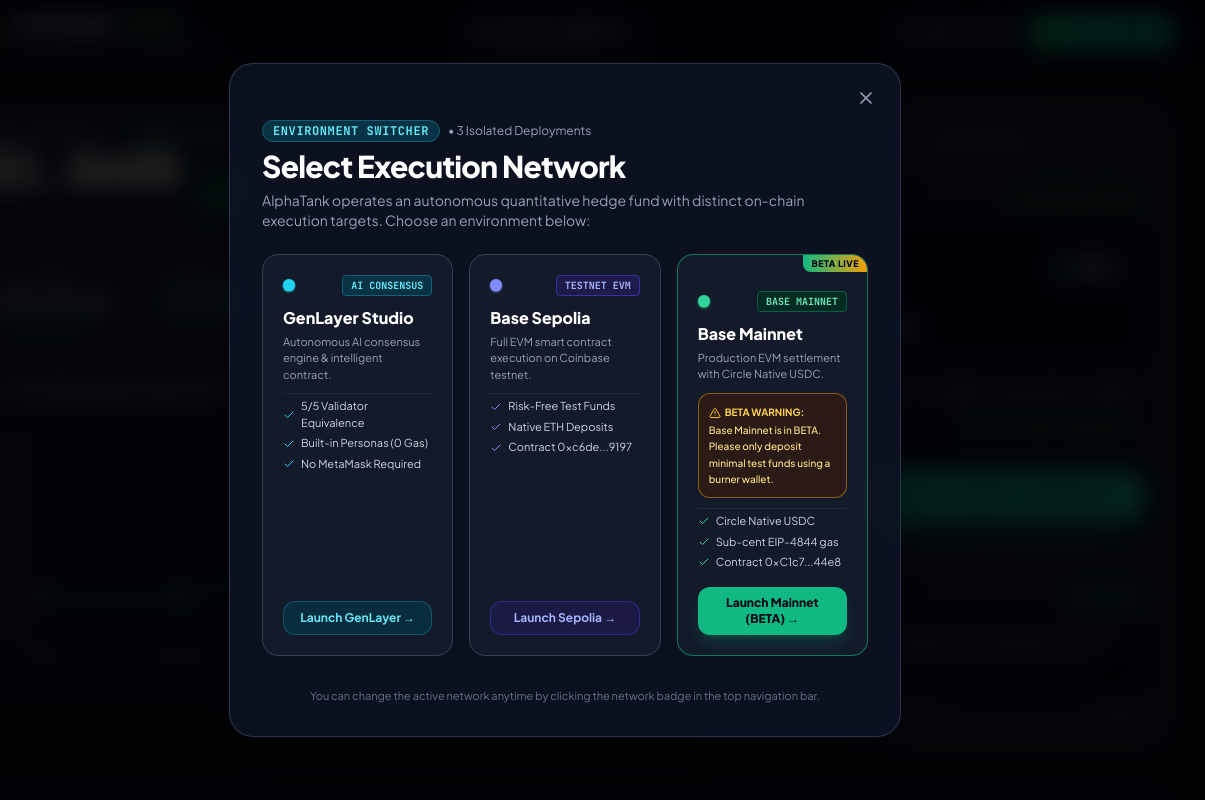
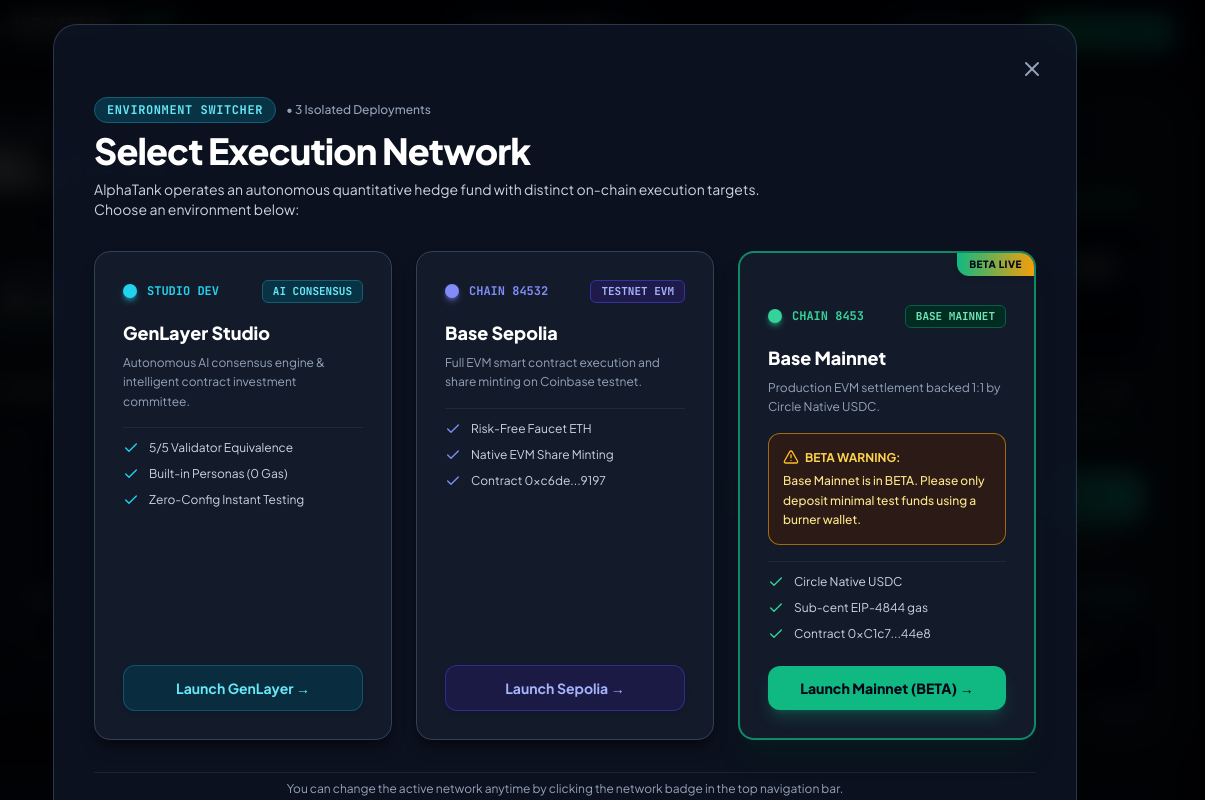
Before and after one commit to tumhi4/AlphaTank, a website: page frontend/index.html in a window 1280 px wide. Shown: the top 800 px of the page, 75-1280 px from the left. Drawn offline with nearby package versions, Linux system fonts and the light colour scheme; no server answers.

Commit message:
style(ui): widen execution network modal to max-w-5xl with generous spacing and card breathing room

```diff
--- a/frontend/index.html
+++ b/frontend/index.html
@@ -124,114 +124,126 @@
   </header>
 
   <!-- ========================================================================= -->
-  <!-- NETWORK SELECTION & ONBOARDING MODAL (POPUP)                              -->
+  <!-- NETWORK SELECTION & ONBOARDING MODAL (EXPANSIVE LUXURY FINTECH LAYOUT)    -->
   <!-- ========================================================================= -->
-  <div id="networkSelectionModal" class="hidden fixed inset-0 z-50 flex items-center justify-center p-4 bg-black/80 backdrop-blur-md">
-    <div class="glass-panel max-w-2xl w-full rounded-3xl p-6 sm:p-8 border border-slate-700/80 shadow-2xl space-y-6 relative animate-in fade-in zoom-in-95 duration-200">
+  <div id="networkSelectionModal" class="hidden fixed inset-0 z-50 flex items-center justify-center p-4 sm:p-6 bg-black/85 backdrop-blur-md overflow-y-auto">
+    <div class="glass-panel max-w-5xl w-full rounded-3xl p-6 sm:p-10 border border-slate-700/80 shadow-2xl space-y-8 relative animate-in fade-in zoom-in-95 duration-200 my-auto">
 
       <!-- Modal Close Button -->
-      <button onclick="closeNetworkModal()" class="absolute top-5 right-5 text-slate-400 hover:text-white p-1 rounded-lg hover:bg-slate-800 transition-colors">
-        <i data-lucide="x" class="w-5 h-5"></i>
+      <button onclick="closeNetworkModal()" class="absolute top-6 right-6 text-slate-400 hover:text-white p-2 rounded-xl hover:bg-slate-800 transition-colors cursor-pointer">
+        <i data-lucide="x" class="w-6 h-6"></i>
       </button>
 
       <!-- Modal Header -->
-      <div class="space-y-1.5">
-        <div class="flex items-center space-x-2">
-          <span class="text-xs px-2.5 py-0.5 rounded-full bg-cyan-950 text-cyan-300 font-bold border border-cyan-800 mono uppercase tracking-wider">Environment Switcher</span>
-          <span class="text-xs text-slate-400">&bull; 3 Isolated Deployments</span>
-        </div>
-        <h2 class="text-2xl sm:text-3xl font-black text-white tracking-tight">Select Execution Network</h2>
-        <p class="text-xs sm:text-sm text-slate-400">
+      <div class="space-y-2 max-w-2xl">
+        <div class="flex items-center space-x-2.5">
+          <span class="text-xs px-3 py-1 rounded-full bg-cyan-950 text-cyan-300 font-bold border border-cyan-800 mono uppercase tracking-wider">Environment Switcher</span>
+          <span class="text-xs text-slate-400 font-medium">&bull; 3 Isolated Deployments</span>
+        </div>
+        <h2 class="text-2xl sm:text-4xl font-black text-white tracking-tight">Select Execution Network</h2>
+        <p class="text-xs sm:text-sm text-slate-300 leading-relaxed">
           AlphaTank operates an autonomous quantitative hedge fund with distinct on-chain execution targets. Choose an environment below:
         </p>
       </div>
 
       <!-- 3 Network Choice Cards -->
-      <div class="grid grid-cols-1 md:grid-cols-3 gap-4">
+      <div class="grid grid-cols-1 md:grid-cols-3 gap-6">
 
         <!-- Card 1: GenLayer Studio -->
         <div onclick="selectNetworkFromModal('GENLAYER_STUDIO')"
-             class="glass-card hover:bg-slate-800/60 border border-slate-700 hover:border-cyan-500/70 rounded-2xl p-4 sm:p-5 flex flex-col justify-between space-y-4 cursor-pointer transition-all hover:scale-[1.02] group">
-          <div class="space-y-2.5">
+             class="glass-card hover:bg-slate-800/60 border border-slate-700 hover:border-cyan-500/70 rounded-2xl p-6 sm:p-7 flex flex-col justify-between space-y-6 cursor-pointer transition-all hover:scale-[1.02] group shadow-lg shadow-black/40">
+          <div class="space-y-4">
             <div class="flex items-center justify-between">
-              <span class="w-3 h-3 rounded-full bg-cyan-400 shadow-sm shadow-cyan-400"></span>
-              <span class="text-[10px] mono font-bold px-2 py-0.5 rounded bg-cyan-950 text-cyan-300 border border-cyan-800">AI CONSENSUS</span>
+              <div class="flex items-center space-x-2.5">
+                <span class="w-3.5 h-3.5 rounded-full bg-cyan-400 shadow-md shadow-cyan-400/50"></span>
+                <span class="text-xs font-bold text-cyan-400 mono">STUDIO DEV</span>
+              </div>
+              <span class="text-[11px] mono font-bold px-2.5 py-0.5 rounded-md bg-cyan-950 text-cyan-300 border border-cyan-800">AI CONSENSUS</span>
             </div>
             <div>
-              <h3 class="font-extrabold text-white text-base group-hover:text-cyan-300 transition-colors">GenLayer Studio</h3>
-              <p class="text-[11px] text-slate-400 mt-1">Autonomous AI consensus engine & intelligent contract.</p>
+              <h3 class="font-extrabold text-white text-lg group-hover:text-cyan-300 transition-colors">GenLayer Studio</h3>
+              <p class="text-xs text-slate-400 mt-1.5 leading-relaxed">Autonomous AI consensus engine & intelligent contract investment committee.</p>
             </div>
-            <ul class="text-[11px] text-slate-300 space-y-1 pt-1 border-t border-slate-800">
-              <li class="flex items-center space-x-1.5"><i data-lucide="check" class="w-3 h-3 text-cyan-400"></i><span>5/5 Validator Equivalence</span></li>
-              <li class="flex items-center space-x-1.5"><i data-lucide="check" class="w-3 h-3 text-cyan-400"></i><span>Built-in Personas (0 Gas)</span></li>
-              <li class="flex items-center space-x-1.5"><i data-lucide="check" class="w-3 h-3 text-cyan-400"></i><span>No MetaMask Required</span></li>
+            <ul class="text-xs text-slate-300 space-y-2.5 pt-3 border-t border-slate-800">
+              <li class="flex items-center space-x-2.5"><i data-lucide="check" class="w-4 h-4 text-cyan-400 shrink-0"></i><span>5/5 Validator Equivalence</span></li>
+              <li class="flex items-center space-x-2.5"><i data-lucide="check" class="w-4 h-4 text-cyan-400 shrink-0"></i><span>Built-in Personas (0 Gas)</span></li>
+              <li class="flex items-center space-x-2.5"><i data-lucide="check" class="w-4 h-4 text-cyan-400 shrink-0"></i><span>Zero-Config Instant Testing</span></li>
             </ul>
           </div>
-          <button class="w-full py-2 px-3 rounded-xl bg-cyan-950/80 group-hover:bg-cyan-500 group-hover:text-slate-950 text-cyan-300 border border-cyan-800/80 text-xs font-bold transition-all text-center">
+          <button class="w-full py-3 px-4 rounded-xl bg-cyan-950/80 group-hover:bg-cyan-500 group-hover:text-slate-950 text-cyan-300 border border-cyan-800/80 text-xs sm:text-sm font-bold transition-all text-center cursor-pointer shadow-md">
             Launch GenLayer &rarr;
           </button>
         </div>
 
         <!-- Card 2: Base Sepolia -->
         <div onclick="selectNetworkFromModal('BASE_SEPOLIA')"
-             class="glass-card hover:bg-slate-800/60 border border-slate-700 hover:border-indigo-500/70 rounded-2xl p-4 sm:p-5 flex flex-col justify-between space-y-4 cursor-pointer transition-all hover:scale-[1.02] group">
-          <div class="space-y-2.5">
+             class="glass-card hover:bg-slate-800/60 border border-slate-700 hover:border-indigo-500/70 rounded-2xl p-6 sm:p-7 flex flex-col justify-between space-y-6 cursor-pointer transition-all hover:scale-[1.02] group shadow-lg shadow-black/40">
+          <div class="space-y-4">
             <div class="flex items-center justify-between">
-              <span class="w-3 h-3 rounded-full bg-indigo-400 shadow-sm shadow-indigo-400"></span>
-              <span class="text-[10px] mono font-bold px-2 py-0.5 rounded bg-indigo-950 text-indigo-300 border border-indigo-800">TESTNET EVM</span>
+              <div class="flex items-center space-x-2.5">
+                <span class="w-3.5 h-3.5 rounded-full bg-indigo-400 shadow-md shadow-indigo-400/50"></span>
+                <span class="text-xs font-bold text-indigo-400 mono">CHAIN 84532</span>
+              </div>
+              <span class="text-[11px] mono font-bold px-2.5 py-0.5 rounded-md bg-indigo-950 text-indigo-300 border border-indigo-800">TESTNET EVM</span>
             </div>
             <div>
-              <h3 class="font-extrabold text-white text-base group-hover:text-indigo-300 transition-colors">Base Sepolia</h3>
-              <p class="text-[11px] text-slate-400 mt-1">Full EVM smart contract execution on Coinbase testnet.</p>
+              <h3 class="font-extrabold text-white text-lg group-hover:text-indigo-300 transition-colors">Base Sepolia</h3>
+              <p class="text-xs text-slate-400 mt-1.5 leading-relaxed">Full EVM smart contract execution and share minting on Coinbase testnet.</p>
             </div>
-            <ul class="text-[11px] text-slate-300 space-y-1 pt-1 border-t border-slate-800">
-              <li class="flex items-center space-x-1.5"><i data-lucide="check" class="w-3 h-3 text-indigo-400"></i><span>Risk-Free Test Funds</span></li>
-              <li class="flex items-center space-x-1.5"><i data-lucide="check" class="w-3 h-3 text-indigo-400"></i><span>Native ETH Deposits</span></li>
-              <li class="flex items-center space-x-1.5"><i data-lucide="check" class="w-3 h-3 text-indigo-400"></i><span>Contract 0xc6de...9197</span></li>
+            <ul class="text-xs text-slate-300 space-y-2.5 pt-3 border-t border-slate-800">
+              <li class="flex items-center space-x-2.5"><i data-lucide="check" class="w-4 h-4 text-indigo-400 shrink-0"></i><span>Risk-Free Faucet ETH</span></li>
+              <li class="flex items-center space-x-2.5"><i data-lucide="check" class="w-4 h-4 text-indigo-400 shrink-0"></i><span>Native EVM Share Minting</span></li>
+              <li class="flex items-center space-x-2.5"><i data-lucide="check" class="w-4 h-4 text-indigo-400 shrink-0"></i><span>Contract 0xc6de...9197</span></li>
             </ul>
           </div>
-          <button class="w-full py-2 px-3 rounded-xl bg-indigo-950/80 group-hover:bg-indigo-600 group-hover:text-white text-indigo-300 border border-indigo-800/80 text-xs font-bold transition-all text-center">
+          <button class="w-full py-3 px-4 rounded-xl bg-indigo-950/80 group-hover:bg-indigo-600 group-hover:text-white text-indigo-300 border border-indigo-800/80 text-xs sm:text-sm font-bold transition-all text-center cursor-pointer shadow-md">
             Launch Sepolia &rarr;
           </button>
         </div>
 
         <!-- Card 3: Base Mainnet (BETA) -->
         <div onclick="selectNetworkFromModal('BASE_MAINNET')"
-             class="glass-card hover:bg-slate-800/60 border border-emerald-500/60 hover:border-emerald-400 rounded-2xl p-4 sm:p-5 flex flex-col justify-between space-y-4 cursor-pointer transition-all hover:scale-[1.02] group relative overflow-hidden">
-          <div class="absolute top-0 right-0 bg-gradient-to-l from-amber-500 to-emerald-500 text-slate-950 text-[9px] font-black uppercase tracking-wider px-2 py-0.5 rounded-bl-lg">
+             class="glass-card hover:bg-slate-800/60 border-2 border-emerald-500/70 hover:border-emerald-400 rounded-2xl p-6 sm:p-7 flex flex-col justify-between space-y-6 cursor-pointer transition-all hover:scale-[1.02] group relative overflow-hidden shadow-xl shadow-emerald-950/30">
+          <div class="absolute top-0 right-0 bg-gradient-to-l from-amber-500 to-emerald-500 text-slate-950 text-[10px] font-black uppercase tracking-wider px-3 py-1 rounded-bl-xl shadow-md">
             BETA LIVE
           </div>
-          <div class="space-y-2.5">
+          <div class="space-y-4">
             <div class="flex items-center justify-between">
-              <span class="w-3 h-3 rounded-full bg-emerald-400 shadow-sm shadow-emerald-400"></span>
-              <span class="text-[10px] mono font-bold px-2 py-0.5 rounded bg-emerald-950 text-emerald-300 border border-emerald-800">BASE MAINNET</span>
+              <div class="flex items-center space-x-2.5">
+                <span class="w-3.5 h-3.5 rounded-full bg-emerald-400 shadow-md shadow-emerald-400/50"></span>
+                <span class="text-xs font-bold text-emerald-400 mono">CHAIN 8453</span>
+              </div>
+              <span class="text-[11px] mono font-bold px-2.5 py-0.5 rounded-md bg-emerald-950 text-emerald-300 border border-emerald-800">BASE MAINNET</span>
             </div>
             <div>
-              <h3 class="font-extrabold text-white text-base group-hover:text-emerald-300 transition-colors">Base Mainnet</h3>
-              <p class="text-[11px] text-slate-400 mt-1">Production EVM settlement with Circle Native USDC.</p>
+              <h3 class="font-extrabold text-white text-lg group-hover:text-emerald-300 transition-colors">Base Mainnet</h3>
+              <p class="text-xs text-slate-400 mt-1.5 leading-relaxed">Production EVM settlement backed 1:1 by Circle Native USDC.</p>
             </div>
 
             <!-- BETA Warning Banner -->
-            <div class="p-2.5 rounded-xl bg-amber-950/50 border border-amber-500/50 text-[10px] text-amber-200 font-medium leading-relaxed">
-              <strong class="text-amber-300 block font-bold mb-0.5"><i data-lucide="alert-triangle" class="w-3 h-3 inline mr-1 text-amber-400"></i>BETA WARNING:</strong>
-              Base Mainnet is in BETA. Please only deposit minimal test funds using a burner wallet.
+            <div class="p-3.5 rounded-xl bg-amber-950/50 border border-amber-500/60 text-xs text-amber-200 font-medium leading-relaxed shadow-sm">
+              <strong class="text-amber-300 flex items-center space-x-1.5 font-bold mb-1">
+                <i data-lucide="alert-triangle" class="w-4 h-4 text-amber-400 shrink-0"></i>
+                <span>BETA WARNING:</span>
+              </strong>
+              <span>Base Mainnet is in BETA. Please only deposit minimal test funds using a burner wallet.</span>
             </div>
 
-            <ul class="text-[11px] text-slate-300 space-y-1 pt-1 border-t border-slate-800">
-              <li class="flex items-center space-x-1.5"><i data-lucide="check" class="w-3 h-3 text-emerald-400"></i><span>Circle Native USDC</span></li>
-              <li class="flex items-center space-x-1.5"><i data-lucide="check" class="w-3 h-3 text-emerald-400"></i><span>Sub-cent EIP-4844 gas</span></li>
-              <li class="flex items-center space-x-1.5"><i data-lucide="check" class="w-3 h-3 text-emerald-400"></i><span>Contract 0xC1c7...44e8</span></li>
+            <ul class="text-xs text-slate-300 space-y-2.5 pt-3 border-t border-slate-800">
+              <li class="flex items-center space-x-2.5"><i data-lucide="check" class="w-4 h-4 text-emerald-400 shrink-0"></i><span>Circle Native USDC</span></li>
+              <li class="flex items-center space-x-2.5"><i data-lucide="check" class="w-4 h-4 text-emerald-400 shrink-0"></i><span>Sub-cent EIP-4844 gas</span></li>
+              <li class="flex items-center space-x-2.5"><i data-lucide="check" class="w-4 h-4 text-emerald-400 shrink-0"></i><span>Contract 0xC1c7...44e8</span></li>
             </ul>
           </div>
-          <button class="w-full py-2 px-3 rounded-xl bg-emerald-500 hover:bg-emerald-400 text-slate-950 font-black text-xs transition-all text-center shadow-lg shadow-emerald-500/20">
+          <button class="w-full py-3 px-4 rounded-xl bg-emerald-500 hover:bg-emerald-400 text-slate-950 font-black text-xs sm:text-sm transition-all text-center shadow-lg shadow-emerald-500/25 cursor-pointer">
             Launch Mainnet (BETA) &rarr;
           </button>
         </div>
 
       </div>
 
-      <div class="text-center pt-2">
-        <p class="text-[11px] text-slate-500">
+      <div class="text-center pt-2 border-t border-slate-800/80">
+        <p class="text-xs text-slate-400">
           You can change the active network anytime by clicking the network badge in the top navigation bar.
         </p>
       </div>
```
Also changed, not shown: index.html (+64 -52 lines).
